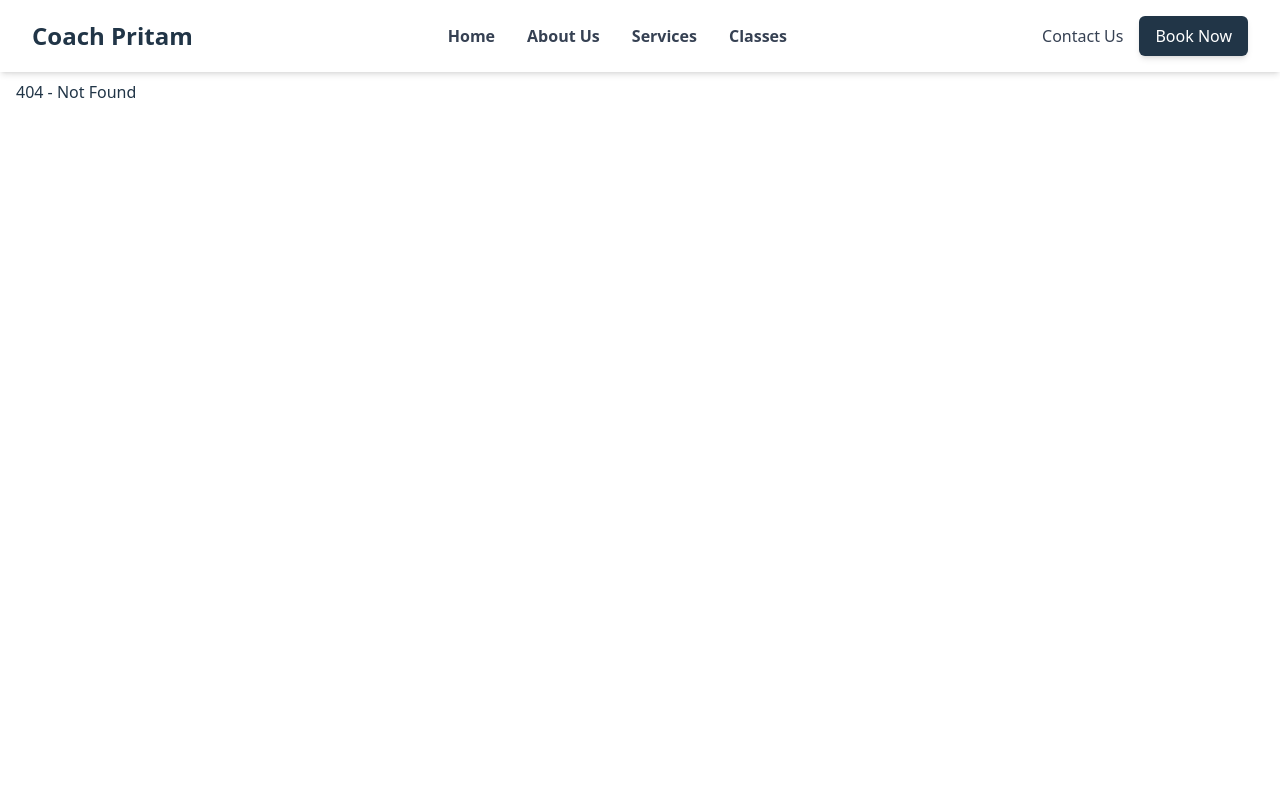
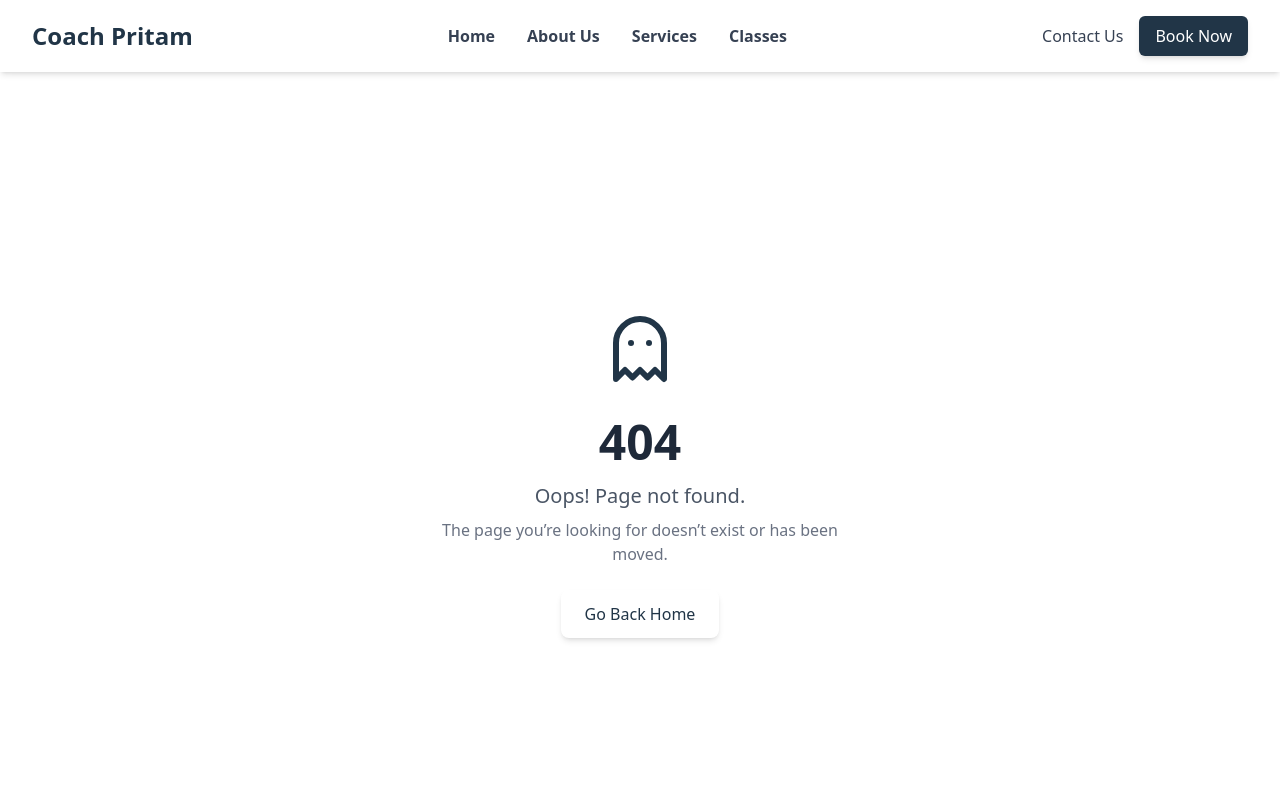
Before and after one commit to aarvi18/coach-pritam-yoga-instructor, a React (Vite) app: page /classes in a window 1280 px wide. Shown: the top 800 px of the page. Built offline with nearby package versions, Linux system fonts and the light colour scheme.

Commit message:
feat : added not found page

```diff
--- a/src/App.tsx
+++ b/src/App.tsx
@@ -2,7 +2,7 @@
 import React from 'react'
 import { BrowserRouter, Routes, Route } from 'react-router-dom'
 import Layout from './layout/Layout'
-import { HomePage } from './pages'
+import { HomePage, NotFoundPage } from './pages'
 
 const App: React.FC = () => {
   return (
@@ -11,7 +11,7 @@ const App: React.FC = () => {
         <Route path="/" element={<Layout />}>
           <Route index element={<HomePage />} />
           {/* Add 404 */}
-          <Route path="*" element={<div>404 - Not Found</div>} />
+          <Route path="*" element={<NotFoundPage />} />
         </Route>
       </Routes>
     </BrowserRouter>
--- /dev/null
+++ b/src/pages/NotFoundPage.tsx
@@ -0,0 +1,36 @@
+import React from 'react'
+import { motion } from 'framer-motion'
+import { Ghost } from 'lucide-react'
+import { Link } from 'react-router-dom'
+
+const NotFoundPage: React.FC = () => {
+  return (
+    <div className="flex items-center justify-center h-screen">
+      <motion.div
+        initial={{ opacity: 0, y: 40 }}
+        animate={{ opacity: 1, y: 0 }}
+        transition={{ duration: 0.5 }}
+        className="text-center max-w-md"
+      >
+        <div className="flex justify-center mb-6">
+          <Ghost size={72} className="text-primary animate-bounce" />
+        </div>
+
+        <h1 className="text-5xl font-extrabold text-gray-800 mb-4">404</h1>
+        <p className="text-xl text-gray-600 mb-2">Oops! Page not found.</p>
+        <p className="text-gray-500 mb-6">
+          The page you’re looking for doesn’t exist or has been moved.
+        </p>
+
+        <Link
+          to="/"
+          className="inline-block bg-primary px-6 py-3 rounded-lg font-medium shadow-md hover:bg-primary-dark transition"
+        >
+          Go Back Home
+        </Link>
+      </motion.div>
+    </div>
+  )
+}
+
+export default NotFoundPage
--- a/src/pages/index.ts
+++ b/src/pages/index.ts
@@ -1 +1,2 @@
 export { default as HomePage } from './Home'
+export { default as NotFoundPage } from './NotFoundPage'
```
